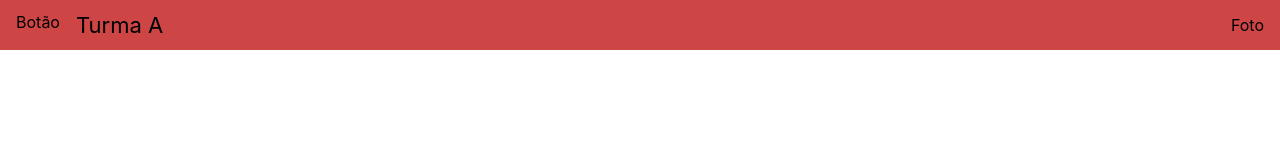
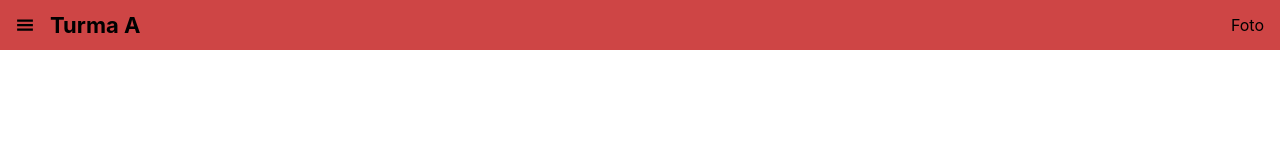
Before and after one commit to marcelodof/hackthon-covid, a React (Create React App) app in the folder front/: page / in a window 1280 px wide. Shown: the top 160 px of the page. Built offline with nearby package versions, Linux system fonts and the light colour scheme.

Commit message:
navbar v1 lets go

```diff
--- a/front/package.json
+++ b/front/package.json
@@ -8,6 +8,7 @@
     "@testing-library/user-event": "^7.1.2",
     "react": "^16.13.1",
     "react-dom": "^16.13.1",
+    "react-icons": "^3.10.0",
     "react-scripts": "3.4.1"
   },
   "scripts": {
--- a/front/src/Components/Navbar/Navbar.css
+++ b/front/src/Components/Navbar/Navbar.css
@@ -15,10 +15,14 @@
 
 .dropdown-button {
     margin-right: 16px;
+    font-size: 18px;
+    display: flex;
+    align-items: center;
 }
 
 .group-name {
     font-size: 22px;
+    font-weight: bold;
 }
 
 .teacher-avatar {
--- a/front/src/Components/Navbar/Navbar.js
+++ b/front/src/Components/Navbar/Navbar.js
@@ -1,4 +1,5 @@
 import React from 'react';
+import { GiHamburgerMenu } from 'react-icons/gi';
 
 import "./Navbar.css"
 
@@ -8,7 +9,7 @@ export const Navbar = () => {
         <div className="navbar-wrapper">
             <div className="group-container">
                 <div className="dropdown-button">
-                    Botão
+                    <GiHamburgerMenu />
                 </div>
                 <div className="group-name">
                     Turma A
```
Also changed, not shown: 2 other files (tests, documents, lock files or other folders).
